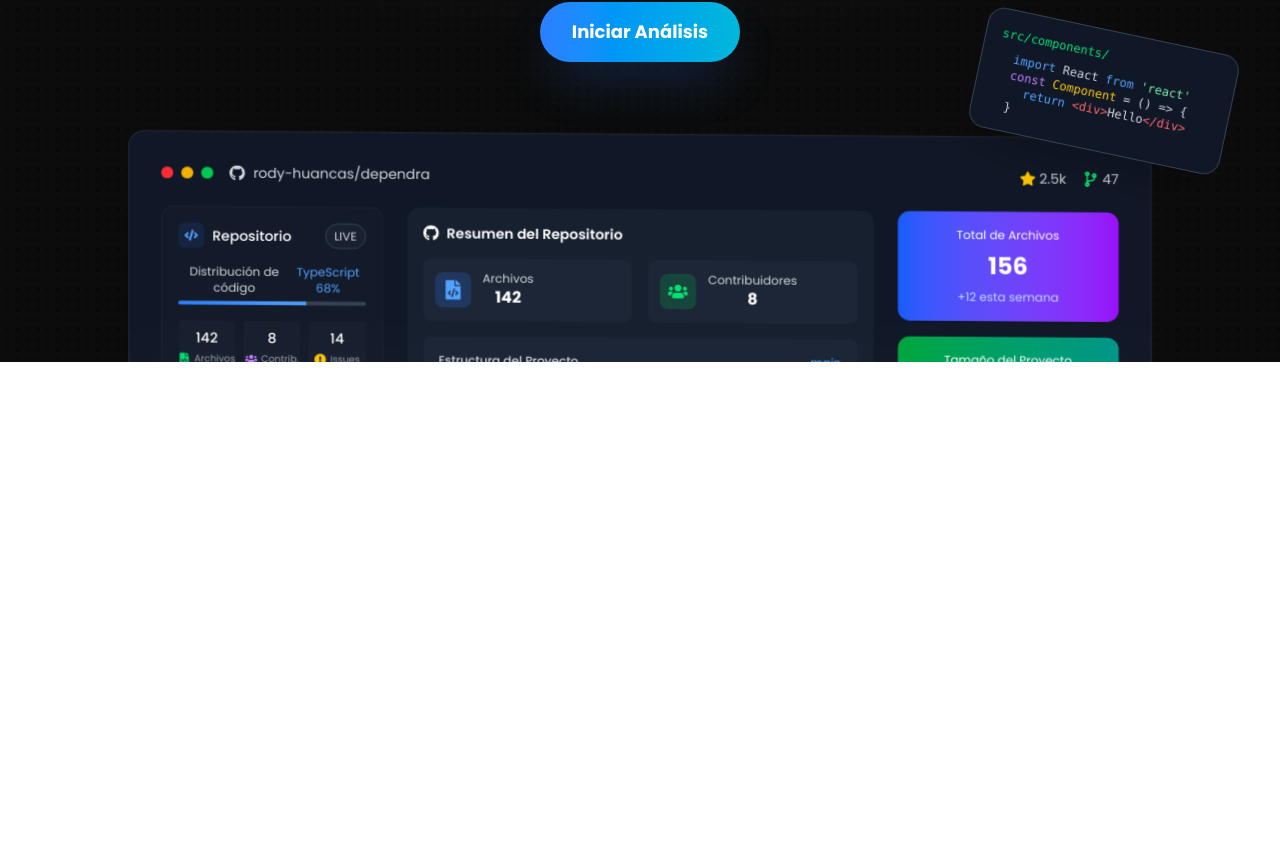
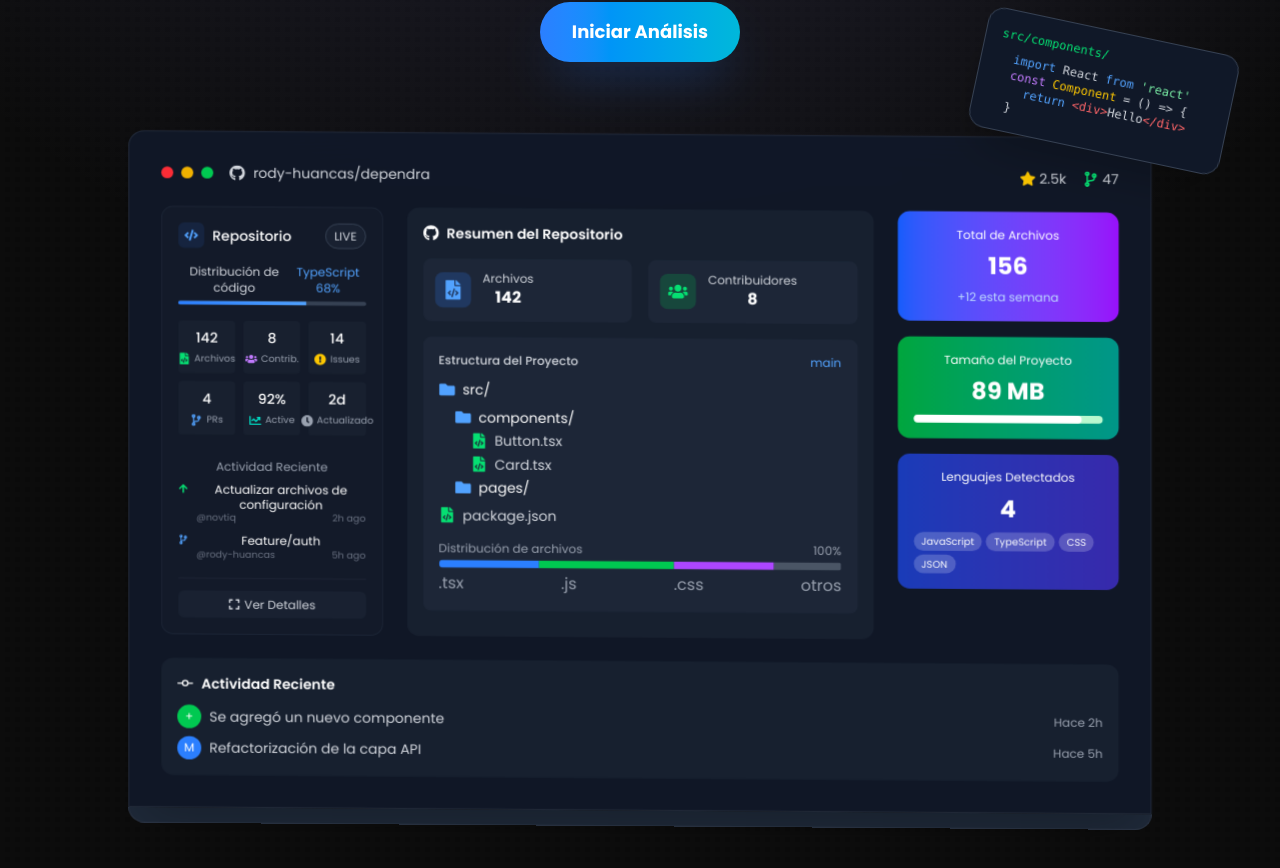
Before and after one commit to rody-huancas/dependra, a Next.js app: page / in a window 1280 px wide. Shown: the part 438-1306 px from the top of the page. Before the commit the page ends 800 px from the top, so only its background shows below. Built offline with nearby package versions, Linux system fonts and the light colour scheme.

Commit message:
Feat: Enhance layout structure with Footer component and adjust styles for better responsiveness

```diff
--- a/src/app/(root)/analyze-repository/page.tsx
+++ b/src/app/(root)/analyze-repository/page.tsx
@@ -15,7 +15,7 @@ const AnalyzeRepository = () => {
   const visualizationData = useStore(state => state.visualizationData);
 
   return (
-    <div className="py-2">
+    <div className="h-full">
       <RepositoryInput loadRepository={isLoading} />
 
       {error && <ErrorMessage message={error} />}
--- a/src/app/(root)/layout.tsx
+++ b/src/app/(root)/layout.tsx
@@ -1,10 +1,16 @@
+import Footer from "@/components/common/Footer";
 import { Header } from "@/components/common/Header";
 
 const RootLayout = ({ children }: { children: React.ReactNode }) => {
   return (
-    <div className="h-full overflow-y-auto">
+    <div className="h-full overflow-y-auto container__layout">
       <Header />
-      <main className="pt-40 pb-10 text-foreground w-[90%] md:w-[80%] mx-auto">{children}</main>
+
+      <main className="pt-40 pb-10 text-foreground w-[90%] md:w-[80%] mx-auto">
+        {children}
+      </main>
+
+      <Footer />
     </div>
   );
 };
--- a/src/app/layout.tsx
+++ b/src/app/layout.tsx
@@ -23,7 +23,7 @@ export default function RootLayout({
         <meta name="theme-color" content="#ffffff" />
         <link rel="manifest" href="/manifest.json" />
       </head>
-      <body className={cn("antialiased relative h-dvh overflow-x-hidden", poppins.className)}  cz-shortcut-listen="true">
+      <body className={cn("antialiased relative overflow-x-hidden", poppins.className)}  cz-shortcut-listen="true">
         <div className="absolute top-0 z-[-2] h-full w-full bg-neutral-950 bg-[radial-gradient(ellipse_80%_80%_at_50%_-20%,rgba(120,119,198,0.3),rgba(255,255,255,0))]" />
         <div className="absolute inset-0 opacity-10">
           <div className="absolute inset-0" style={{
--- a/src/components/HeroSection/RecentActivity.tsx
+++ b/src/components/HeroSection/RecentActivity.tsx
@@ -12,7 +12,7 @@ const RecentActivity = () => (
           <div className="w-4 h-4 md:w-6 md:h-6 bg-green-500 rounded-full flex items-center justify-center">
             <span className="text-white text-xs">+</span>
           </div>
-          <span className="text-gray-300 text-xs sm:text-base">Se agregó un nuevo componente</span>
+          <span className="text-gray-300 text-xs sm:text-sm">Se agregó un nuevo componente</span>
         </div>
         <span className="text-gray-400">Hace 2h</span>
       </div>
@@ -22,7 +22,7 @@ const RecentActivity = () => (
           <div className="w-4 h-4 md:w-6 md:h-6 bg-blue-500 rounded-full flex items-center justify-center">
             <span className="text-white text-xs">M</span>
           </div>
-          <span className="text-gray-300 text-xs sm:text-base">Refactorización de la capa API</span>
+          <span className="text-gray-300 text-xs sm:text-sm">Refactorización de la capa API</span>
         </div>
         <span className="text-gray-400">Hace 5h</span>
       </div>
--- a/src/components/RepositoryInput.tsx
+++ b/src/components/RepositoryInput.tsx
@@ -121,7 +121,7 @@ const RepositoryInput = ({ loadRepository }: { loadRepository: boolean }) => {
           <h2 className="text-xl sm:text-2xl font-semibold text-gray-800 dark:text-white mb-7 flex items-center justify-center">
             Analiza tu repositorio
           </h2>
-          <p className="text-gray-600 dark:text-gray-300 mb-6 text-sm sm:text-base text-balance">
+          <p className="text-gray-600 dark:text-gray-300 mb-6 text-sm sm:text-base">
             Ingresa la URL de tu repositorio de GitHub para visualizar su estructura de manera interactiva y ver el contenido de los archivos.
           </p>
 
--- a/src/styles/globals.css
+++ b/src/styles/globals.css
@@ -4,3 +4,9 @@
 body {
   font-family: var(--font-poppins);
 }
+
+.container__layout {
+  display: grid;
+  min-height: 100dvh;
+  grid-template-rows: auto 1fr auto;
+}
```
